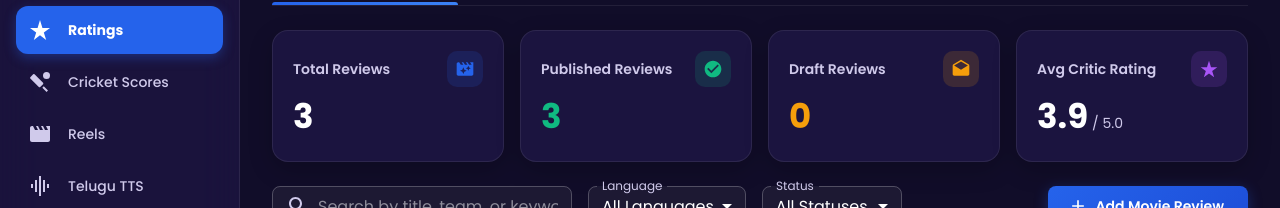
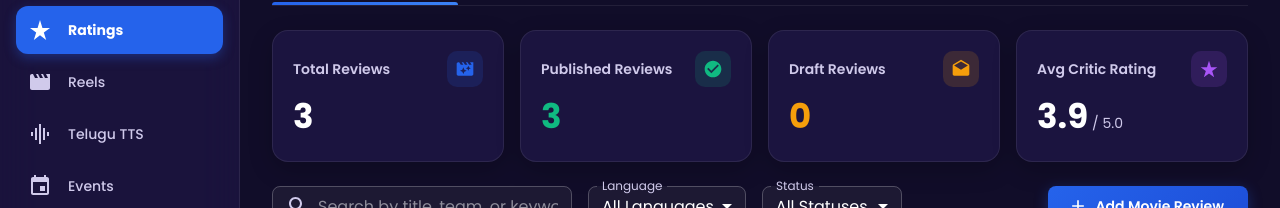
Before and after one commit to sivakumar8500/bigtvcms, a Next.js app: page /ratings in a window 1280 px wide. Shown: the part 258-466 px from the top of the page. Built offline with nearby package versions, Linux system fonts and the light colour scheme; no server answers.

Commit message:
refactor(sidebar): remove cricket from side menu while maintaining tab under ratings

```diff
--- a/src/shared/components/Sidebar.tsx
+++ b/src/shared/components/Sidebar.tsx
@@ -24,7 +24,6 @@ import {
   SportsEsports,
   Analytics as AnalyticsIcon,
   StarRate,
-  SportsCricket,
 } from '@mui/icons-material';
 import Link from 'next/link';
 import { usePathname } from 'next/navigation';
@@ -159,7 +158,6 @@ export const Sidebar: React.FC<SidebarProps> = ({ activeHref }) => {
     { text: t.menuCreate, icon: <AddCircleOutline />, href: '/dashboard' },
     { text: t.menuNotifications, icon: <NotificationsIcon />, href: '/notifications' },
     { text: t.menuRatings, icon: <StarRate />, href: '/ratings' },
-    { text: t.menuCricket, icon: <SportsCricket />, href: '/cricket' },
     { text: t.menuReels, icon: <Movie />, href: '/reels' },
     { text: t.menuTts, icon: <GraphicEqIcon />, href: '/tts' },
     { text: t.menuEvents, icon: <EventIcon />, href: '/events' },
@@ -194,7 +192,7 @@ export const Sidebar: React.FC<SidebarProps> = ({ activeHref }) => {
     userRole === 'adsdynapix_creator' ||
     userRole === 'ads_dynapix_creator';
 
-  const creatorHrefs = ['/dashboard', '/reels', '/tts', '/events', '/livetvvideos', '/web-articles', '/ratings', '/cricket', '/settings'];
+  const creatorHrefs = ['/dashboard', '/reels', '/tts', '/events', '/livetvvideos', '/web-articles', '/ratings', '/settings'];
   const epaperCreatorHrefs = ['/epapers', '/settings'];
   const movieCreatorHrefs = ['/movies', '/settings'];
   const notificationCreatorHrefs = ['/dashboard', '/web-articles', '/notifications', '/settings'];
@@ -205,7 +203,6 @@ export const Sidebar: React.FC<SidebarProps> = ({ activeHref }) => {
     '/dashboard',
     '/notifications',
     '/ratings',
-    '/cricket',
     '/reels',
     '/tts',
     '/events',
```
